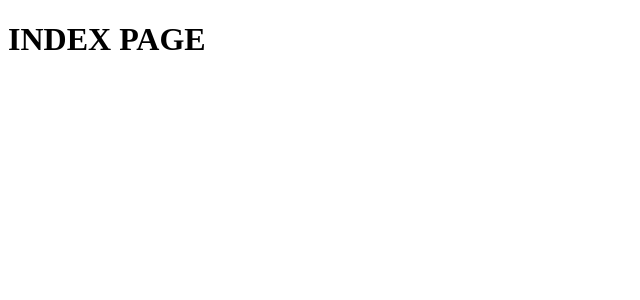
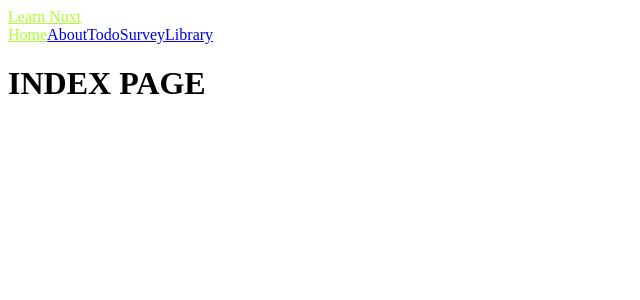
Before and after one commit to LeToyek/learn-nuxt, a Nuxt app: page / in a window 1280 px wide. Shown: the top 300 px of the page, without its empty margins (0-640 px from the left). Built offline with nearby package versions, Linux system fonts and the light colour scheme.

Commit message:
[INIT] layouts

```diff
--- a/app.vue
+++ b/app.vue
@@ -1,7 +1,7 @@
 <template>
   <div>
     <NuxtLayout>
-      <NuxtPage/>
+      <NuxtPage />
     </NuxtLayout>
   </div>
 </template>
--- /dev/null
+++ b/layouts/default.vue
@@ -0,0 +1,21 @@
+<template >
+  <div>
+    <header>
+      <NuxtLink to="/">Learn Nuxt</NuxtLink>
+      <nav>
+        <NuxtLink to="/">Home</NuxtLink>
+        <NuxtLink to="/about">About</NuxtLink>
+        <NuxtLink to="/todo">Todo</NuxtLink>
+        <NuxtLink to="/survey">Survey</NuxtLink>
+        <NuxtLink to="/survey/library">Library</NuxtLink>
+      </nav>
+    </header>
+    <slot/>
+  </div>
+</template>
+
+<style scoped>
+  .router-link-active{
+    color: greenyellow;
+  }
+</style>
--- a/nuxt.config.ts
+++ b/nuxt.config.ts
@@ -1,7 +1,7 @@
 // https://nuxt.com/docs/api/configuration/nuxt-config
 export default defineNuxtConfig({
   typescript:{
-    strict: true
+    strict: false
   }
 
 })
--- /dev/null
+++ b/pages/survey/index.vue
@@ -0,0 +1,38 @@
+<template>
+  <div>
+    <!-- Tempatkan konten survey creator di sini -->
+    <div id="surveyCreator"></div>
+  </div>
+</template>
+
+<script setup lang="ts">
+import "survey-core/defaultV2.min.css";
+import "survey-creator-core/survey-creator-core.min.css";
+import { SurveyCreator } from "survey-creator-knockout";
+
+const creatorOptions = {
+  showLogicTab: true,
+  isAutoSave: true
+};
+
+
+// Membuat ref untuk menyimpan instance SurveyCreator
+const surveyCreatorRef = ref();
+
+onMounted(() => {
+  // Memastikan kode hanya dijalankan di lingkungan klien (browser)
+  if (typeof document !== 'undefined') {
+    // Membuat instance SurveyCreator dan menyimpannya di ref
+    surveyCreatorRef.value = new SurveyCreator(creatorOptions);
+    surveyCreatorRef.value.render("surveyCreator");
+  }
+});
+</script>
+
+<style scoped>
+/* Gaya untuk komponen ini */
+#surveyCreator {
+  height: 100vh;
+  width: 100vw;
+}
+</style>
--- /dev/null
+++ b/pages/survey/library.vue
@@ -0,0 +1,49 @@
+<template>
+  <Survey :survey="survey" />
+</template>
+
+<script>
+import { Model, StylesManager } from "survey-core";
+import "survey-core/defaultV2.min.css";
+import { Survey } from "survey-vue-ui";
+
+StylesManager.applyTheme("defaultV2");
+
+const surveyJson = {
+  elements: [
+    {
+      name: "FirstName",
+      title: "Enter your first name:",
+      type: "text",
+    },
+    {
+      name: "LastName",
+      title: "Enter your last name:",
+      type: "text",
+    },
+  ],
+};
+
+export default {
+  name: "MyFirstSurvey",
+  components: {
+    Survey,
+  },
+  data() {
+    const survey = new Model(surveyJson);
+    survey.focusFirstQuestionAutomatic = false;
+
+    survey.onComplete.add(this.alertResults);
+
+    return {
+      survey,
+    };
+  },
+  methods: {
+    alertResults(sender) {
+      const results = JSON.stringify(sender.data);
+      alert(results);
+    },
+  },
+};
+</script>
--- a/pages/about.vue
+++ b/pages/survey/test.vue
@@ -1,8 +1,6 @@
 <template>
   <div>
-    <h1>
-      about page
-    </h1>
+    <h1>HELLO</h1>
   </div>
 </template>
 
--- a/pages/todo/index.vue
+++ b/pages/todo/index.vue
@@ -15,7 +15,7 @@
 </template>
 
 <script setup lang="ts">
-  const items : Ref<string[]> = ref([])
+  const items : Ref<string[]> = ref(["ngaji"])
   const todo : Ref = ref()
   const addTodo = () => {
     items.value.push(todo.value)
```
